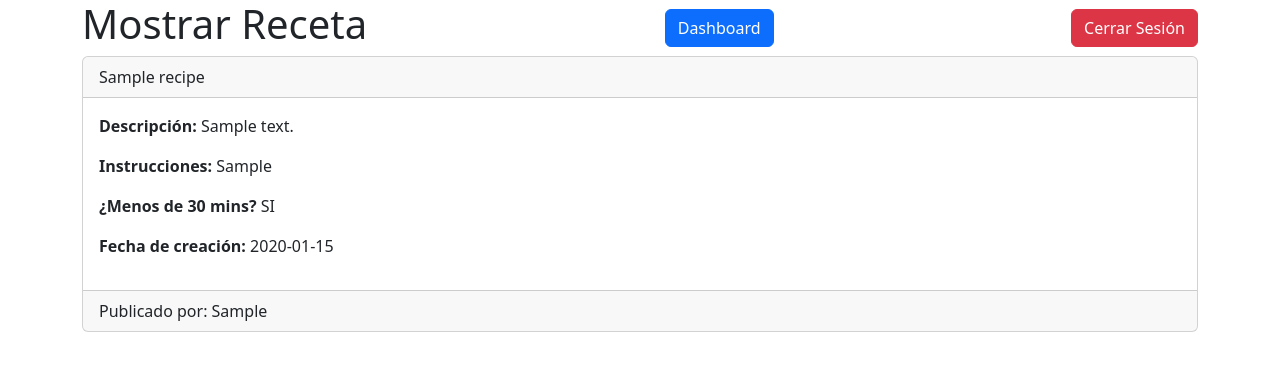
After one commit to cindychateau/Python-AngloAmerican, a Flask app: page /recipes/show/1 in a window 1280 px wide. The commit adds this page. Shown: the top 371 px of the page. Run offline with Flask 3, Linux system fonts and the light colour scheme; the visitor is signed in with stand-in values (Sample User, id 1); tables that the repository leaves empty hold one stand-in row (values such as "Sample post").

Commit message:
Mostrar Recetas y Ver Receta

```diff
--- a/4.- Flask/recetas/flask_app/controllers/recipes_controller.py
+++ b/4.- Flask/recetas/flask_app/controllers/recipes_controller.py
@@ -36,3 +36,17 @@ def recipes_create():
     #Guardar la informacion
     Recipe.save(request.form)
     return redirect('/dashboard')
+
+#/recipes/show/3
+@app.route('/recipes/show/<int:id>')
+def recipes_show(id):
+    #Verificar que el usuario haya iniciado sesión
+    if 'user_id' not in session:
+        flash('Favor de iniciar sesión', 'not_in_session')
+        return redirect('/')
+
+    #Llamar a un método que en base al ID me regrese una instancia de receta
+    diccionario = {"id": id}
+    recipe = Recipe.get_by_id(diccionario)
+
+    return render_template('show.html', recipe=recipe)
--- a/4.- Flask/recetas/flask_app/models/recipes.py
+++ b/4.- Flask/recetas/flask_app/models/recipes.py
@@ -57,3 +57,14 @@ class Recipe:
             #recipe = diccionario
             recipes.append(cls(recipe)) #1.- cls(recipe) crea la instancia con la info del diccionario. 2.- Agregamos la instancia a la lista de recetas
         return recipes
+
+    @classmethod
+    def get_by_id(cls, data):
+        #data = {"id": 1}
+        query = "SELECT recipes.*, users.first_name FROM recipes JOIN users ON user_id = users.id WHERE recipes.id = %(id)s"
+        result = connectToMySQL('esquema_recetas_aa').query_db(query, data) #Lista de diccionarios
+        #result = [
+        #   {"id": 1, "name": "Albondigas", "description": "albondigas ricas"}
+        #]
+        recipe = cls(result[0])
+        return recipe
--- /dev/null
+++ b/4.- Flask/recetas/flask_app/templates/show.html
@@ -0,0 +1,40 @@
+<!DOCTYPE html>
+<html lang="en">
+<head>
+    <meta charset="UTF-8">
+    <meta name="viewport" content="width=device-width, initial-scale=1.0">
+    <title>Mostrar Receta</title>
+    <link href="https://cdn.jsdelivr.net/npm/bootstrap@5.3.2/dist/css/bootstrap.min.css" rel="stylesheet" integrity="sha384-T3c6CoIi6uLrA9TneNEoa7RxnatzjcDSCmG1MXxSR1GAsXEV/Dwwykc2MPK8M2HN" crossorigin="anonymous">
+</head>
+<body>
+    <div class="container">
+        <header class="d-flex justify-content-between align-items-center">
+            <h1>Mostrar Receta</h1>
+            <a href="/dashboard" class="btn btn-primary">Dashboard</a>
+            <a href="/logout" class="btn btn-danger">Cerrar Sesión</a>
+        </header>
+        <div class="card">
+            <div class="card-header">
+                {{recipe.name}}
+            </div>
+            <div class="card-body">
+                <p>
+                    <b>Descripción:</b> {{recipe.description}}
+                </p>
+                <p>
+                    <b>Instrucciones:</b> {{recipe.instructions}}
+                </p>
+                <p>
+                    <b>¿Menos de 30 mins?</b> {% if recipe.under_30 == 1 %} SI {% else %} NO {% endif %}
+                </p>
+                <p>
+                    <b>Fecha de creación:</b> {{recipe.date_made}}
+                </p>
+            </div>
+            <div class="card-footer">
+                Publicado por: {{recipe.first_name}}
+            </div>
+        </div>
+    </div>
+</body>
+</html>
```
Also changed, not shown: 4.- Flask/recetas/flask_app/templates/dashboard.html (+17 -0 lines), 1 other file.
